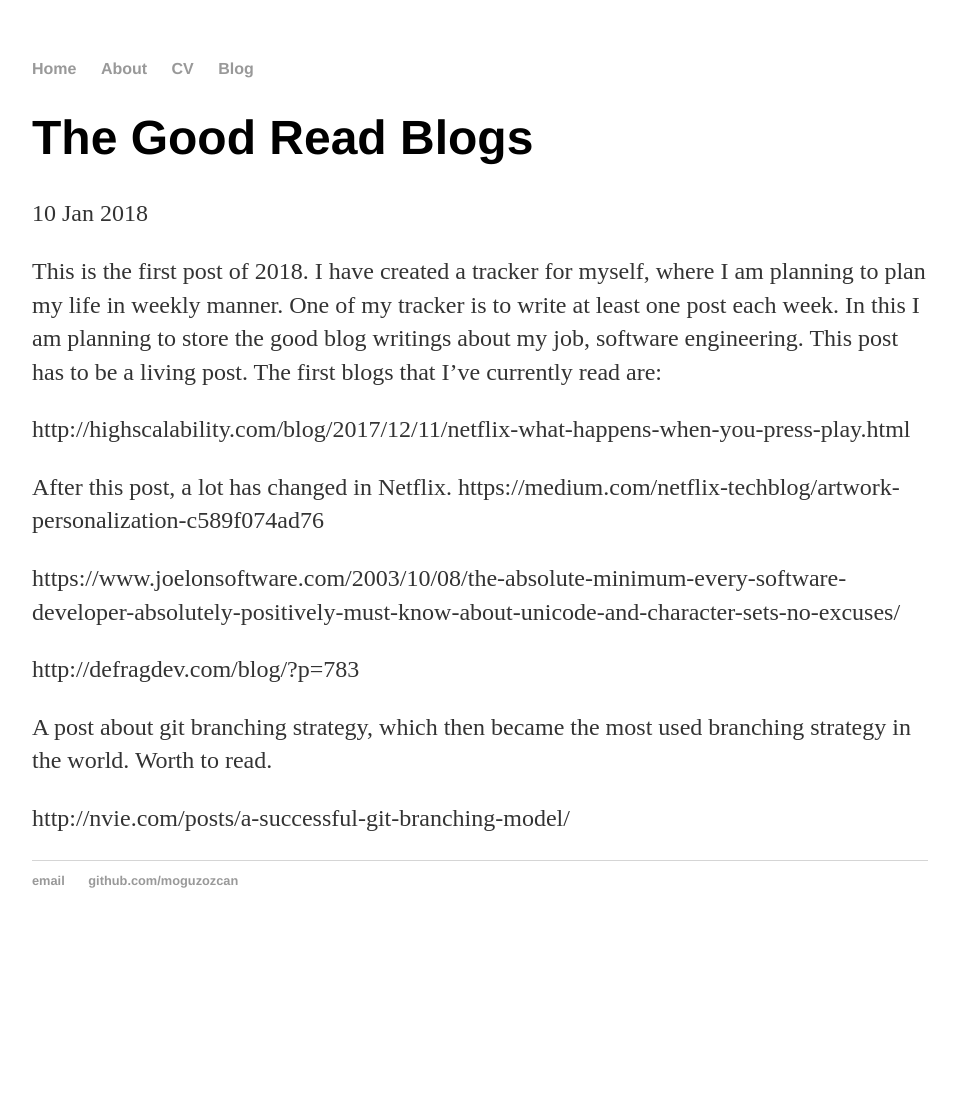
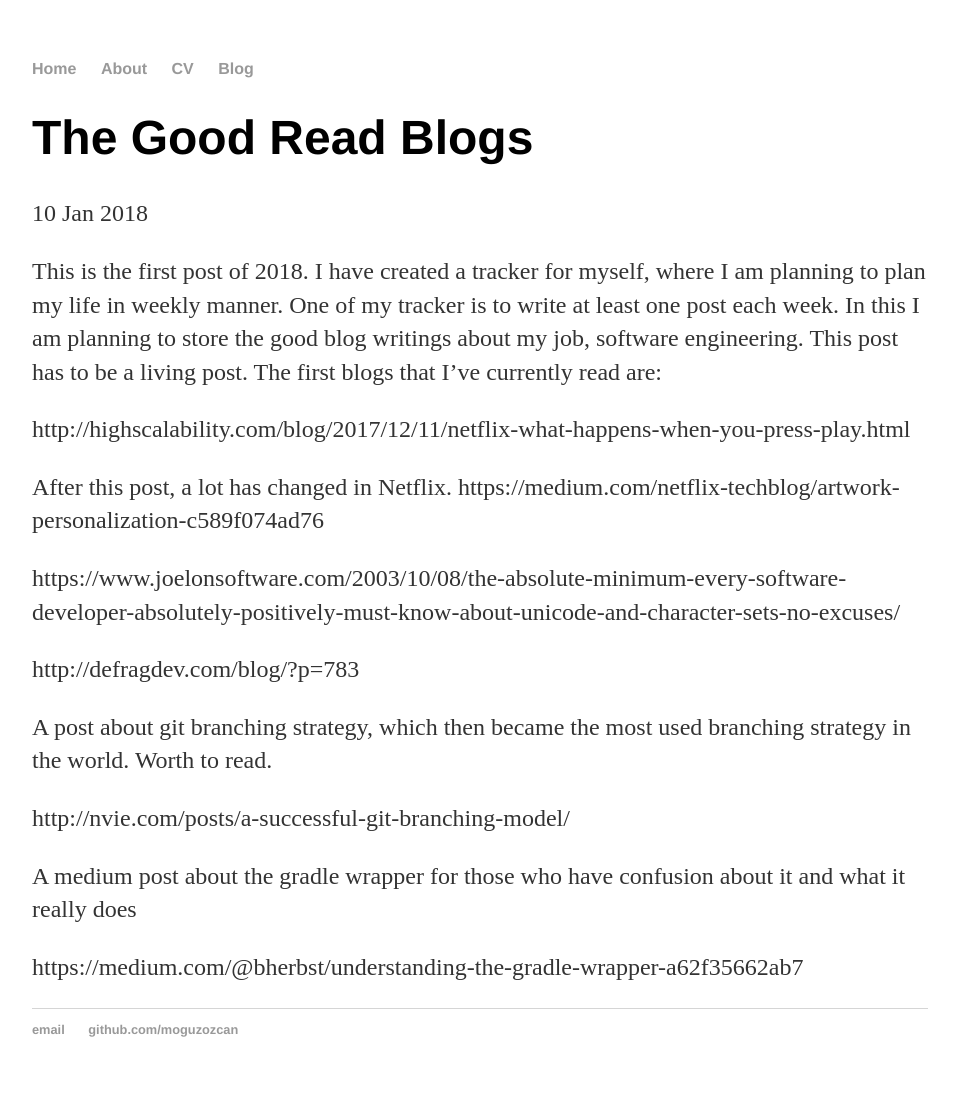
Before and after one commit to moguzozcan/moguzozcan.github.io, a Jekyll site: the page built from _posts/2018-01-10-The-Good-Read-Blogs.md, in a window 1280 px wide. Shown: the whole page, without its empty margins (160-1119 px from the left). Built offline with Jekyll 4.4.1, drawn with Linux system fonts in a browser that asks for light colours; before the commit the page ends 948 px from its top, so only the background shows below that.

Commit message:
Update 2018-01-10-The-Good-Read-Blogs.md

```diff
--- a/_posts/2018-01-10-The-Good-Read-Blogs.md
+++ b/_posts/2018-01-10-The-Good-Read-Blogs.md
@@ -19,3 +19,7 @@ http://defragdev.com/blog/?p=783
 A post about git branching strategy, which then became the most used branching strategy in the world. Worth to read.
 
 http://nvie.com/posts/a-successful-git-branching-model/
+
+A medium post about the gradle wrapper for those who have confusion about it and what it really does
+
+https://medium.com/@bherbst/understanding-the-gradle-wrapper-a62f35662ab7
```
